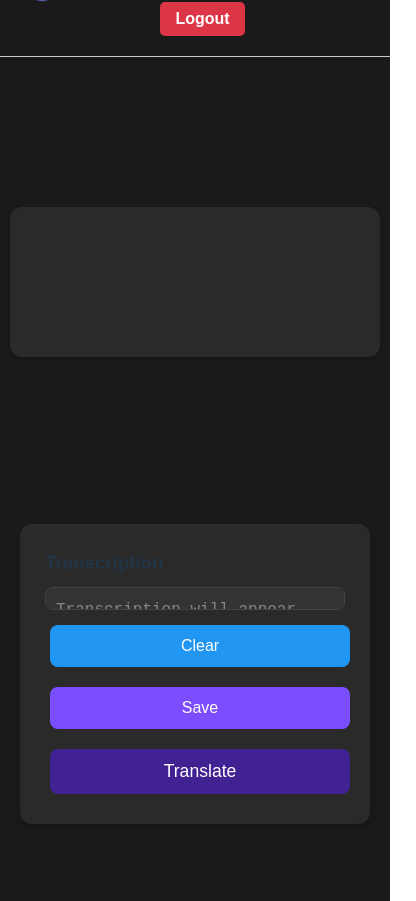
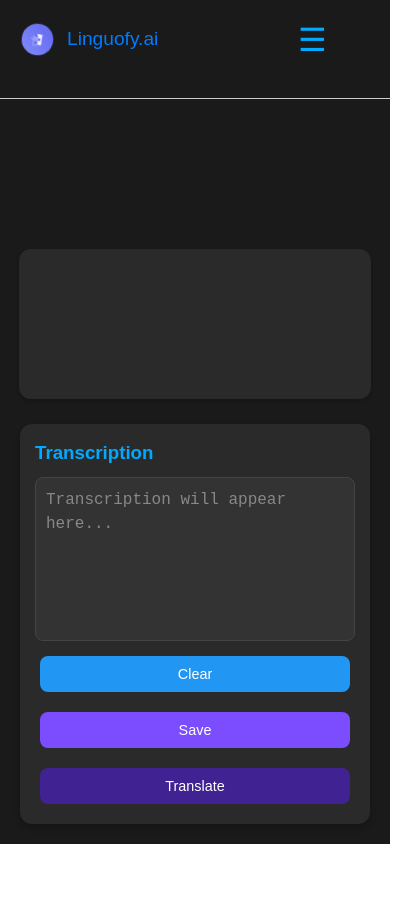
Before and after one commit to taiminhle4920/linguofy, a React (Vite) app in the folder frontend/: page /LandingPage in a window 390 px wide. Shown: the whole page, 416 px wide, since content can reach past the window. After the commit the page ends 863 px from the top, so only its background shows below. Built offline with nearby package versions, Linux system fonts and the light colour scheme; no server answers; sample sign-in values are in the browser's storage.

Commit message:
reformat all pages, and added responsive

```diff
--- a/frontend/src/components/HistoryPage.css
+++ b/frontend/src/components/HistoryPage.css
@@ -3,29 +3,32 @@ body, html {
     margin: 0;
     padding: 0;
     font-family: Arial, sans-serif;
+    height: 100%;
 }
 
 .history-container {
     max-width: 800px;
     margin: 40px auto;
     padding: 20px;
-    background: #ffffff;
+    background:#2a2a2a;
     border-radius: 10px;
     box-shadow: 0 4px 8px rgba(0, 0, 0, 0.1);
     text-align: center;
 }
 
 h2 {
-    color: #333;
+    color: #00aaff;
 }
 
 .history-list {
     list-style: none;
+    color:#fff;
     padding: 0;
+
 }
 
 .history-item {
-    background: white;
+    background: #2a2a2a;
     margin: 10px 0;
     padding: 15px;
     border-radius: 8px;
--- a/frontend/src/components/HistoryPage.jsx
+++ b/frontend/src/components/HistoryPage.jsx
@@ -6,7 +6,6 @@ const SavedTranscriptPage = () => {
     const [editing, setEditing] = useState(null);
     const [updatedText, setUpdatedText] = useState("");
 
-    // Get the logged-in user's email from session storage
     const userEmail = sessionStorage.getItem("email");
 
     useEffect(() => {
--- a/frontend/src/components/LandingPage.css
+++ b/frontend/src/components/LandingPage.css
@@ -2,22 +2,9 @@
     display: flex;
     flex-direction: column;
     align-items: center;
-    min-height: 100vh;
     width: 100%;
-    padding: 20px;
     background-color: #1a1a1a;
     position: relative;
-}
-
-.header {
-    width: 100%;
-    max-width: 1400px;
-    display: flex;
-    justify-content: space-between;
-    align-items: center;
-    padding: 0 20px;
-    position: relative;
-    padding-bottom: 4%;
 }
 
 .logo-container {
@@ -28,33 +15,6 @@
     left: 20px;
 }
 
-.logo {
-    width: 45px;
-    height: 45px;
-    object-fit: contain;
-    animation: logo-spin infinite 20s linear;
-}
-
-@keyframes logo-spin {
-    from {
-        transform: rotate(0deg);
-    }
-
-    to {
-        transform: rotate(360deg);
-    }
-}
-
-.logo-text {
-    color: #61dafb;
-    font-size: 1.5rem;
-    font-weight: 500;
-}
-
-.logout-button-container {
-    position: absolute;
-    right: 20px;
-}
 
 .logout-button {
     background-color: #61dafb;
@@ -72,18 +32,16 @@
 }
 
 .visualizer-container {
-    width: 100%;
+    width: 95%;
     max-width: 1400px;
     height: 300px;
     background-color: #2a2a2a;
     border-radius: 12px;
     padding: 20px;
     box-shadow: 0 2px 4px rgba(0, 0, 0, 0.2);
-    margin-bottom: 40px;
     display: flex;
     align-items: center;
     justify-content: center;
-    overflow: hidden;
 }
 
 .audio-visualizer {
@@ -96,7 +54,37 @@
     color: #888;
     font-size: 16px;
 }
+.recordButton {
+    position: absolute;
+    bottom: -50px;
+    left: 50%;
+    transform: translateX(-50%);
+    padding: 10px 20px;
+    background-color: #007bff;
 
+    color: white;
+    border: none;
+    border-radius: 5px;
+    cursor: pointer;
+    transition: background-color 0.3s ease;
+    box-shadow: 0 2px 5px rgba(0, 0, 0, 0.2);
+}
+
+.recordButton.recording {
+    background-color: #dc3545;
+
+}
+
+.recordButton:hover {
+    opacity: 0.9;
+    background-color: #0056b3;
+
+}
+
+.recordButton.recording:hover {
+    background-color: #a71d2a;
+
+}
 .bottomSection {
     position: fixed;
     bottom: 0;
@@ -113,7 +101,7 @@
     width: 100%;
     max-width: 1400px;
     background-color: #2a2a2a;
-    height: 500px;
+    height: 700px;
     padding: 25px;
     border-radius: 12px;
     box-shadow: 0 4px 6px rgba(0, 0, 0, 0.2);
@@ -121,7 +109,9 @@
     flex-direction: column;
     justify-content: space-between;
 }
-
+.transcription-box h3{
+    color: #00aaff;
+}
 .button-container {
     display: flex;
     gap: 20px;
@@ -196,7 +186,7 @@
     font-size: 1.1rem;
     line-height: 1.5;
     flex-grow: 1;
-    /* Allow text area to take up remaining space */
+
 }
 .textArea::placeholder {
     color: #888;
@@ -205,17 +195,16 @@
 @media (max-width: 1024px) {
     .visualizer-container {
         height: 250px;
+        padding: 18px;
     }
 
     .transcription-box {
-        height: 500px;
-
+        height: 600px;
+        padding: 20px;
     }
 
-    .translateButton {
-        bottom: 290px;
-        padding: 12px 30px;
-        font-size: 1.1rem;
+    .bottomSection {
+        padding: 30px;
     }
 }
 
@@ -224,27 +213,14 @@
         padding: 10px;
     }
 
-    .header {
-        flex-direction: column;
-        gap: 20px;
-        align-items: flex-start;
-        margin-bottom: 20px;
+    .visualizer-container {
+        height: 200px;
+        width: 95%;
+        padding: 15px;
     }
 
-    .model-selector {
-        width: 100%;
-    }
-
-    .model-select {
-        width: 100%;
-    }
-
-    .visualizer-container {
-        height: 200px;
-        margin-bottom: 20px;
-    }
-
-    .bottomSection {
+    .transcription-box {
+        height: 500px;
         padding: 20px;
     }
 
@@ -254,25 +230,24 @@
     }
 
     .actionButton {
-        width: 100%;
+        padding: 10px 20px;
+        font-size: 0.9rem;
     }
 
-    .transcription-box {
-        height: 350px;
-
+    .bottomSection {
+        padding: 20px;
     }
 }
 
 @media (max-width: 480px) {
-
-
     .visualizer-container {
         height: 150px;
+        padding: 10px;
     }
 
     .transcription-box {
-        height: 300px;
-
+        height: 400px;
+        padding: 15px;
     }
 
     .textArea {
@@ -280,12 +255,8 @@
         padding: 10px;
     }
 
-    .logo-text {
-        font-size: 1.2rem;
-    }
-
-    .logo {
-        width: 32px;
-        height: 32px;
+    .logout-button {
+        padding: 8px 12px;
+        font-size: 0.9rem;
     }
 }
--- a/frontend/src/components/LandingPage.jsx
+++ b/frontend/src/components/LandingPage.jsx
@@ -1,7 +1,6 @@
 import React, { useEffect, useRef, useState } from "react";
 import logo from "../assets/logo.svg";
 import "./LandingPage.css";
-// import { useNavigate } from 'react-router-dom';
 
 const LandingPage = () => {
     const [isRecording, setIsRecording] = useState(false);
@@ -16,29 +15,18 @@ const LandingPage = () => {
     const animationFrameRef = useRef(null);
     const mediaRecorderRef = useRef(null);
     const stopIntervalRef = useRef(null);
-
-    // const navigate = useNavigate();
-
-    const modelOptions = [
-        { value: "custom", label: "Linguofy.ai Model" },
-        { value: "whisper", label: "OpenAI Whisper" },
-    ];
+    const chunksRef = useRef([]);
 
     const sendAudioToServer = async (audioBlob, extension) => {
         console.log("Sending blob to server, size:", audioBlob.size, "Extension:", extension);
         const formData = new FormData();
         formData.append("file", audioBlob, `recording.${extension}`);
 
-        for (let pair of formData.entries()) {
-            console.log(pair[0] + ": ", pair[1]);
-        }
-
         try {
             const response = await fetch("http://127.0.0.1:5000/transcribe", {
                 method: "POST",
                 body: formData,
             });
-            console.log("Response received from backend:", response);
             const data = await response.json();
             if (data.transcription) {
                 console.log("Transcription received:", data.transcription);
@@ -51,13 +39,11 @@ const LandingPage = () => {
         }
     };
 
-    useEffect(() => {
-        const initializeAudio = async () => {
+    const startRecording = async () => {
         try {
             const stream = await navigator.mediaDevices.getUserMedia({ audio: true });
             mediaStreamRef.current = stream;
             setMicrophoneAllowed(true);
-                console.log("Microphone access granted.");
 
             audioContextRef.current = new (window.AudioContext || window.webkitAudioContext)();
             analyserRef.current = audioContextRef.current.createAnalyser();
@@ -72,39 +58,41 @@ const LandingPage = () => {
             } else {
                 console.warn("audio/webm;codecs=opus not supported; using default");
             }
+
             mediaRecorderRef.current = new MediaRecorder(stream, options);
-                console.log("MediaRecorder created with MIME type:", mediaRecorderRef.current.mimeType);
 
-                mediaRecorderRef.current.ondataavailable = async (event) => {
-                    console.log("ondataavailable event fired.", event);
-                    if (event.data && event.data.size > 0) {
-                        const mimeType = mediaRecorderRef.current.mimeType || "audio/webm";
-                        const extension = mimeType.includes("webm") ? "webm" : "wav";
-                        console.log("Blob received. MIME type:", mimeType, "Size:", event.data.size);
-                        await sendAudioToServer(event.data, extension);
-                    } else {
-                        console.warn("Received empty data blob.");
+            // Reset chunks
+            chunksRef.current = [];
+
+            mediaRecorderRef.current.ondataavailable = (event) => {
+                if (event.data.size > 0) {
+                    chunksRef.current.push(event.data);
                 }
             };
 
+            mediaRecorderRef.current.onstop = async () => {
+                if (chunksRef.current.length > 0) {
+                    const audioBlob = new Blob(chunksRef.current, {
+                        type: mediaRecorderRef.current.mimeType || "audio/webm"
+                    });
 
-                mediaRecorderRef.current.onstop = () => {
-                    console.log("MediaRecorder stopped.");
-                    if (isRecording) {
-                        console.log("Restarting MediaRecorder...");
-                        mediaRecorderRef.current.start();
+                    const extension = mediaRecorderRef.current.mimeType.includes("webm") ? "webm" : "wav";
+                    await sendAudioToServer(audioBlob, extension);
+
+                    // Reset chunks
+                    chunksRef.current = [];
                 }
             };
 
-
+            // Start recording
             mediaRecorderRef.current.start();
             setIsRecording(true);
-                console.log("MediaRecorder started.");
 
+            // Set up interval to stop and restart recording
             stopIntervalRef.current = setInterval(() => {
                 if (mediaRecorderRef.current && mediaRecorderRef.current.state === "recording") {
-                        console.log("Stopping MediaRecorder to capture chunk...");
                     mediaRecorderRef.current.stop();
+                    mediaRecorderRef.current.start();
                 }
             }, 3000);
 
@@ -113,6 +101,36 @@ const LandingPage = () => {
             console.error("Error during audio initialization:", error);
             alert("Microphone access is required for this app to work.");
         }
+    };
+
+    const stopRecording = () => {
+        // Clear the interval
+        if (stopIntervalRef.current) {
+            clearInterval(stopIntervalRef.current);
+        }
+
+        // Stop the media recorder
+        if (mediaRecorderRef.current && mediaRecorderRef.current.state !== "inactive") {
+            mediaRecorderRef.current.stop();
+        }
+
+        // Stop animation frame
+        if (animationFrameRef.current) {
+            cancelAnimationFrame(animationFrameRef.current);
+        }
+
+        // Close audio context
+        if (audioContextRef.current) {
+            audioContextRef.current.close();
+        }
+
+        // Stop media stream tracks
+        if (mediaStreamRef.current) {
+            mediaStreamRef.current.getTracks().forEach((track) => track.stop());
+        }
+
+        // Reset state
+        setIsRecording(false);
     };
 
     const startVisualization = () => {
@@ -147,26 +165,13 @@ const LandingPage = () => {
         draw();
     };
 
-        initializeAudio();
-
-        return () => {
-            if (stopIntervalRef.current) {
-                clearInterval(stopIntervalRef.current);
-            }
-            if (mediaRecorderRef.current && mediaRecorderRef.current.state !== "inactive") {
-                mediaRecorderRef.current.stop();
-            }
-            if (animationFrameRef.current) {
-                cancelAnimationFrame(animationFrameRef.current);
-            }
-            if (audioContextRef.current) {
-                audioContextRef.current.close();
-            }
-            if (mediaStreamRef.current) {
-                mediaStreamRef.current.getTracks().forEach((track) => track.stop());
+    const handleToggleRecording = () => {
+        if (isRecording) {
+            stopRecording();
+        } else {
+            startRecording();
         }
     };
-    }, [isRecording]);
 
     useEffect(() => {
         const updateCanvasSize = () => {
@@ -181,18 +186,11 @@ const LandingPage = () => {
         return () => window.removeEventListener("resize", updateCanvasSize);
     }, []);
 
-    // const handleLogout = () => {
-    //     sessionStorage.removeItem("userID");
-    //     sessionStorage.removeItem("email");
-    //     navigate("/")
-    //     window.location.reload();
-    // };
-
     const handleClearTranscription = () => {
         setTranscription("");
     };
 
-    const handleTranslate = async () =>{
+    const handleTranslate = async () => {
         try {
             const response = await fetch("http://127.0.0.1:5000/translate", {
                 method: "POST",
@@ -246,21 +244,14 @@ const LandingPage = () => {
 
     return (
         <div className="container">
-            {/* <div className="header">
-                <div className="logo-container">
-                    <img src={logo} alt="App Logo" className="logo" />
-                    <span className="logo-text">Linguofy.ai</span>
-                </div>
-                <div className="logout-button-container">
-                    <button onClick={handleLogout} className="logout-button">
-                        Logout
-                    </button>
-                </div>
-
-            </div> */}
-
             <div className="visualizer-container">
                 <canvas ref={canvasRef} className="audio-visualizer" />
+                <button
+                    onClick={handleToggleRecording}
+                    className={`recordButton ${isRecording ? 'recording' : ''}`}
+                >
+                    {isRecording ? 'Stop Recording' : 'Start Recording'}
+                </button>
             </div>
 
             <div className="bottomSection">
--- a/frontend/src/components/LoginPage.css
+++ b/frontend/src/components/LoginPage.css
@@ -4,7 +4,7 @@ body {
     justify-content: center;
     align-items: center;
     height: 100vh;
-    background-color: #f5f5f5;
+    background-color: #1a1a1a;
     margin: 0;
 }
 
@@ -15,7 +15,6 @@ body {
 }
 
 .form-container {
-    background: white;
     padding: 20px;
     border-radius: 8px;
     box-shadow: 0 0 10px rgba(0, 0, 0, 0.1);
@@ -31,17 +30,20 @@ body {
     font-size: 24px;
     font-weight: bold;
     margin-bottom: 10px;
+
 }
 
 .inputs {
     display: flex;
     flex-direction: column;
     align-items: flex-start;
+    color: white;
 }
 
 .inputs text {
     font-size: 14px;
     margin-bottom: 5px;
+
 }
 
 .inputs input {
@@ -50,11 +52,13 @@ body {
     margin-bottom: 15px;
     border: 1px solid #ccc;
     border-radius: 4px;
+    color: white
 }
 
 .inputs input:focus {
     border-color: #007bff;
     outline: none;
+    color:white
 }
 
 .submit-button {
--- a/frontend/src/components/Navbar.css
+++ b/frontend/src/components/Navbar.css
@@ -5,8 +5,8 @@ nav {
     justify-content: space-between;
     align-items: center;
     background-color: #1a1a1a;
-    /* max-width: 1400px; */
-    margin: 0 auto;
+    position: relative;
+    z-index: 1000;
 }
 
 .logo-container {
@@ -37,10 +37,60 @@ nav {
     font-weight: 500;
 }
 
+/* Desktop nav-links */
 .nav-links {
     display: flex;
     gap: 20px;
-    margin-left: 200px;
+    margin-left: auto;
+}
+
+.nav-links a {
+    text-decoration: none;
+    color: #00aaff;
+    justify-content: center;
+    nav {
+    padding: 10px 20px;
+    border-bottom: 1px solid #ccc;
+    display: flex;
+    justify-content: space-between;
+    align-items: center;
+    background-color: #1a1a1a;
+    position: relative;
+}
+
+.logo-container {
+    display: flex;
+    align-items: center;
+    gap: 12px;
+}
+
+.logo {
+    width: 45px;
+    height: 45px;
+    object-fit: contain;
+    animation: logo-spin infinite 20s linear;
+}
+
+@keyframes logo-spin {
+    from {
+        transform: rotate(0deg);
+    }
+    to {
+        transform: rotate(360deg);
+    }
+}
+
+.logo-text {
+    color: #007bff;
+    font-size: 1.5rem;
+    font-weight: 500;
+}
+
+/* Desktop nav-links */
+.nav-links {
+    display: flex;
+    gap: 20px;
+    margin-left: auto;
 }
 
 .nav-links a {
@@ -63,26 +113,167 @@ nav {
     font-weight: bold;
     border-radius: 5px;
     transition: background-color 0.3s ease-in-out;
-    margin-left: 20px; /* Add space between links and button */
+    margin-left: 20px;
 }
 
 .logout-button:hover {
     background-color: #c82333;
 }
 
-/* Responsive Styling */
+/* Hide the menu toggle on desktop */
+.menu-toggle {
+    font-size: 2rem;
+    background: none;
+    border: none;
+    color: #00aaff;
+    cursor: pointer;
+    display: none;
+}
+
+/* Responsive styling for tablet and phone */
 @media (max-width: 768px) {
+    /* Keep navbar in a row so logo is on the left and menu button is on the right */
     nav {
-        flex-direction: column;
+        flex-direction: row;
+        justify-content: space-between;
         align-items: center;
-        padding: 15px;
+        padding: 15px 20px;
     }
 
+    /* Show the hamburger menu button and push it to the right */
+    .menu-toggle {
+        display: block;
+        margin-left: auto; /* Ensures it sits on the far right */
+    }
+
+    /* Hide the nav links by default on mobile */
     .nav-links {
-        margin-top: 10px;
+        display: none;
+        flex-direction: column;
+        align-items: flex-end;  /* Align dropdown items to the right */
+        gap: 10px;
+        position: absolute;
+        top: 60px; /* Adjust based on your navbar height */
+        right: 10px; /* Anchor to the right side */
+        left: auto;
+        background-color: #1a1a1a;
+        padding: 10px 15px;
+        border-radius: 5px;
+    }
+
+    /* Show nav links when active */
+    .nav-links.active {
+        display: flex;
+    }
+}
+
+/* Further adjustments for smaller phones */
+@media (max-width: 480px) {
+    .logo {
+        width: 35px;
+        height: 35px;
+    }
+
+    .logo-text {
+        font-size: 1.2rem;
+    }
+
+    .nav-links a {
+        font-size: 0.9rem;
     }
 
     .logout-button {
-        margin-top: 10px;
+        padding: 6px 12px;
+        font-size: 0.9rem;
     }
 }
+
+}
+
+.nav-links a:hover {
+    color: #007bff;
+}
+
+.logout-button {
+    padding: 8px 15px;
+    border: none;
+    background-color: #dc3545;
+    color: white;
+    cursor: pointer;
+    font-weight: bold;
+    border-radius: 5px;
+    transition: background-color 0.3s ease-in-out;
+    margin-left: 20px;
+}
+
+.logout-button:hover {
+    background-color: #c82333;
+}
+
+/* Hide the menu toggle on desktop */
+.menu-toggle {
+    font-size: 2rem;
+    background: none;
+    border: none;
+    color: #00aaff;
+    cursor: pointer;
+    display: none;
+}
+
+/* Responsive styling for tablet and phone */
+@media (max-width: 768px) {
+    /* Keep navbar in a row so logo is on the left and menu button is on the right */
+    nav {
+        flex-direction: row;
+        justify-content: space-between;
+        align-items: center;
+        padding: 15px 20px;
+    }
+
+    /* Show the hamburger menu button and push it to the right */
+    .menu-toggle {
+        display: block;
+        margin-left: auto; /* Ensures it sits on the far right */
+    }
+
+    /* Hide the nav links by default on mobile */
+    .nav-links {
+        display: none;
+        flex-direction: column;
+        align-items: flex-end;  /* Align dropdown items to the right */
+        gap: 10px;
+        position: absolute;
+        top: 60px; /* Adjust based on your navbar height */
+        right: 10px; /* Anchor to the right side */
+        left: auto;
+        background-color: #1a1a1a;
+        padding: 10px 15px;
+        border-radius: 5px;
+    }
+
+    /* Show nav links when active */
+    .nav-links.active {
+        display: flex;
+    }
+}
+
+/* Further adjustments for smaller phones */
+@media (max-width: 480px) {
+    .logo {
+        width: 35px;
+        height: 35px;
+    }
+
+    .logo-text {
+        font-size: 1.2rem;
+    }
+
+    .nav-links a {
+        font-size: 0.9rem;
+    }
+
+    .logout-button {
+        padding: 6px 12px;
+        font-size: 0.9rem;
+    }
+}
--- a/frontend/src/components/Navbar.jsx
+++ b/frontend/src/components/Navbar.jsx
@@ -1,8 +1,43 @@
+// import { Link, useNavigate } from "react-router-dom";
+// import logo from "../assets/logo.svg";
+// import "./Navbar.css";
+
+// const Navbar = () => {
+//     const navigate = useNavigate();
+//     const userID = sessionStorage.getItem("UserID");
+
+//     const handleLogout = () => {
+//         sessionStorage.removeItem("UserID");
+//         sessionStorage.removeItem("email");
+//         navigate("/");
+//         window.location.reload();
+//     };
+
+//     return (
+//         <nav>
+//             <div className="logo-container">
+//                 <img src={logo} alt="App Logo" className="logo" />
+//                 <span className="logo-text">Linguofy.ai</span>
+//             </div>
+//             <div className="nav-links">
+//                 <Link to="/LandingPage">Transcription</Link>
+//                 <Link to="/HistoryPage">History</Link>
+//                 <Link to="/Agent">Agent</Link>
+//             </div>
+//             {userID && <button className="logout-button" onClick={handleLogout}>Logout</button>}
+//         </nav>
+//     );
+// };
+
+// export default Navbar;
+
 import { Link, useNavigate } from "react-router-dom";
+import { useState } from "react";
 import logo from "../assets/logo.svg";
 import "./Navbar.css";
 
 const Navbar = () => {
+    const [menuOpen, setMenuOpen] = useState(false);
     const navigate = useNavigate();
     const userID = sessionStorage.getItem("UserID");
 
@@ -19,12 +54,26 @@ const Navbar = () => {
                 <img src={logo} alt="App Logo" className="logo" />
                 <span className="logo-text">Linguofy.ai</span>
             </div>
-            <div className="nav-links">
-                <Link to="/LandingPage">Transcription</Link>
-                <Link to="/HistoryPage">History</Link>
-                <Link to="/Agent">Agent</Link>
+            {/* Menu toggle button for mobile */}
+            <button className="menu-toggle" onClick={() => setMenuOpen(!menuOpen)}>
+                ☰
+            </button>
+            <div className={`nav-links ${menuOpen ? "active" : ""}`}>
+                <Link to="/LandingPage" onClick={() => setMenuOpen(false)}>
+                    Transcription
+                </Link>
+                <Link to="/HistoryPage" onClick={() => setMenuOpen(false)}>
+                    History
+                </Link>
+                <Link to="/Agent" onClick={() => setMenuOpen(false)}>
+                    Agent
+                </Link>
+                {userID && (
+                    <button className="logout-button" onClick={handleLogout}>
+                        Logout
+                    </button>
+                )}
             </div>
-            {userID && <button className="logout-button" onClick={handleLogout}>Logout</button>}
         </nav>
     );
 };
--- a/frontend/src/components/ProtectedRoute.jsx
+++ b/frontend/src/components/ProtectedRoute.jsx
@@ -11,7 +11,10 @@ const ProtectedRoute = ({ children }) => {
     return (
         <>
             <Navbar />
-            {children}
+            <div style={{height: "calc(100vh - 80px)", overflowY: "auto" }}>
+                {children}
+            </div>
+
         </>
     );
 };
--- a/frontend/src/components/SignupPage.css
+++ b/frontend/src/components/SignupPage.css
@@ -4,7 +4,6 @@ body {
     justify-content: center;
     align-items: center;
     height: 100vh;
-    background-color: #f5f5f5;
     margin: 0;
 }
 
@@ -12,14 +11,16 @@ body {
     display: flex;
     padding-top: 150px;
     width: 100%;
+    background-color: #1a1a1a;
 }
 
 .form-container {
-    background: white;
+    background-color: #2a2a2a;
     padding: 20px;
     border-radius: 8px;
     box-shadow: 0 0 10px rgba(0, 0, 0, 0.1);
     width: 300px;
+    color:#00aaff;
     text-align: center;
 }
 
@@ -31,6 +32,7 @@ body {
     font-size: 24px;
     font-weight: bold;
     margin-bottom: 10px;
+
 }
 
 .inputs {
@@ -50,6 +52,7 @@ body {
     margin-bottom: 15px;
     border: 1px solid #ccc;
     border-radius: 4px;
+    background-color: #2a2a2a;
 }
 
 .inputs input:focus {
@@ -60,7 +63,7 @@ body {
 .submit-button {
     width: 50%;
     padding: 12px;
-    background-color: #007bff; /* Primary blue color */
+    background-color: #007bff;
     color: white;
     font-size: 16px;
     font-weight: bold;
```
Also changed, not shown: frontend/src/components/Agent.css (+7 -21 lines), frontend/src/components/Agent.jsx (+5 -5 lines), 2 other files (tests, documents, lock files or other folders). Lines whose indentation alone changed are shown as unchanged.
